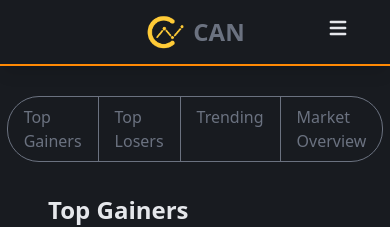
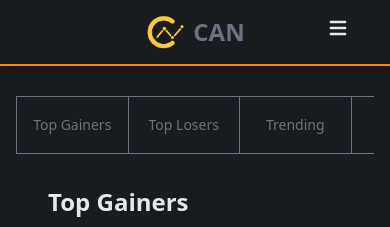
Before and after one commit to thewitcher745/can-website-2, a Next.js app: page /coins/CoinsElement in a window 390 px wide. Shown: the top 227 px of the page. Built offline with nearby package versions, Linux system fonts and the light colour scheme; no server answers.

Commit message:
FEAT: Restyled and made responsive the coins page tab selector

```diff
--- a/src/features/coins/TrendingCoinsTable.tsx
+++ b/src/features/coins/TrendingCoinsTable.tsx
@@ -19,7 +19,9 @@ interface TrendingWithSparkline extends GainerLoser {
 }
 
 const TrendingCoinsTable = ({ maxRows = 10 }: { maxRows: number }) => {
-  const [trendingCoins, setTrendingCoins] = useState<TrendingWithSparkline[]>([]);
+  const [trendingCoins, setTrendingCoins] = useState<TrendingWithSparkline[]>(
+    []
+  );
   const [isScrolled, setIsScrolled] = useState(false);
   const [currentPage, setCurrentPage] = useState(1);
   const [itemsPerPage] = useState(maxRows);
@@ -191,7 +193,7 @@ const TrendingCoinsTable = ({ maxRows = 10 }: { maxRows: number }) => {
                           </div>
                         </div>
                       </td>
-                      <td className="px-6 py-4">${formatPrice(coin.price)}</td>
+                      <td className="px-6 py-4">{formatPrice(coin.price)}</td>
                       <td
                         className={`px-6 py-4 h-full flex-col gap-2 ${
                           coin.change >= 0 ? "text-success" : "text-error"
--- a/src/pages/coins/TabSelector.tsx
+++ b/src/pages/coins/TabSelector.tsx
@@ -9,45 +9,51 @@ const TabSelector = ({
   activeTab: string;
   className: string;
 }) => {
+  const TabLink = ({
+    tabId,
+    tabName,
+    href,
+    isLast = false,
+    isFirst = false,
+  }: {
+    tabId: string;
+    tabName: string;
+    href: string;
+    isLast?: boolean;
+    isFirst?: boolean;
+  }) => {
     return (
-    <div className={`flex justify-center bg-background w-full ${className}`}>
-      <div className="flex justify-center max-w-6xl divide-x rounded-4xl divide-text-muted text-text-main border border-text-muted">
-        <Link href="/coins/gainers">
+      <Link href={href} className="w-1/4 min-w-20">
         <div
-            className={`px-4 py-2 text-text-muted rounded-l-4xl transition duration-200 ${
-              activeTab === "gainers" ? "bg-white" : ""
-            }`}
+          className={`py-2 h-full flex items-center justify-center text-text-muted transition duration-200 ${
+            activeTab === tabId ? "bg-white" : ""
+          } $`}
         >
-            Top Gainers
+          <span className="text-center text-sm sm:text-md px-2">{tabName}</span>
         </div>
       </Link>
-        <Link href="/coins/losers">
+    );
+  };
+
+  return (
     <div
-            className={`px-4 py-2 text-text-muted transition duration-200 ${
-              activeTab === "losers" ? "bg-white" : ""
-            }`}
+      className={`flex max-w-xl overflow-x-scroll bg-background w-full ${className}`}
     >
-            Top Losers
-          </div>
-        </Link>
-        <Link href="/coins/trending">
-          <div
-            className={`px-4 py-2 text-text-muted transition duration-200 ${
-              activeTab === "trending" ? "bg-white" : ""
-            }`}
-          >
-            Trending
-          </div>
-        </Link>
-        <Link href="/coins/overview">
-          <div
-            className={`px-4 py-2 text-text-muted rounded-r-4xl transition duration-200 ${
-              activeTab === "overview" ? "bg-white" : ""
-            }`}
-          >
-            Market Overview
-          </div>
-        </Link>
+      <div className="flex w-full min-w-md divide-x divide-text-muted text-text-main border border-text-muted">
+        <TabLink
+          tabId="gainers"
+          tabName="Top Gainers"
+          href="/coins/gainers"
+          isFirst={true}
+        />
+        <TabLink tabId="losers" tabName="Top Losers" href="/coins/losers" />
+        <TabLink tabId="trending" tabName="Trending" href="/coins/trending" />
+        <TabLink
+          tabId="overview"
+          tabName="Market Overview"
+          href="/coins/overview"
+          isLast={true}
+        />
       </div>
     </div>
   );
```
Lines whose indentation alone changed are shown as unchanged.
